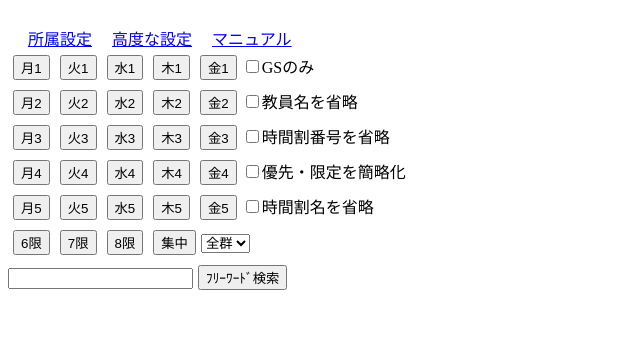
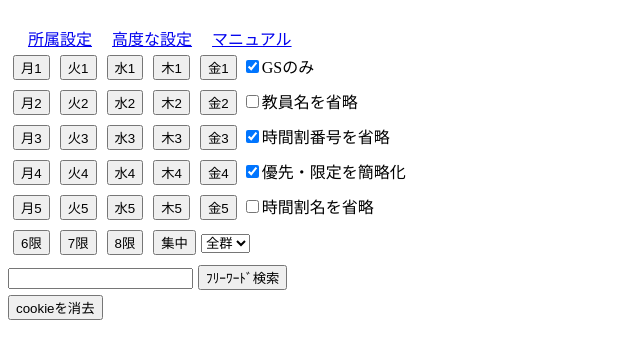
Before and after one commit to ogawa3427/risyu, a Flask app: template templates/index.html in a window 1280 px wide. Shown: the top 359 px of the page, without its empty margins (0-640 px from the left). Run offline with Flask 3, Linux system fonts and the light colour scheme; the template is opened without the code that fills it, so the values that code supplies are empty.

Commit message:
affまともに

```diff
--- a/templates/index.html
+++ b/templates/index.html
@@ -28,6 +28,8 @@
 
     <table id="myTable"></table>
 
+    <button onclick="clearCookies()">cookieを消去</button>
+
 <script>
     console.log('HogeHoge')
     let settings = ["whonlygs", "whotea", "whono", "whrya", "whoname" ]
@@ -47,18 +49,8 @@
         asofdisp.textContent = asof;
     //君は究極で完璧の
         theline = "{{ theline }}";
-        console.log("theline_loaded!");
 
-        let kidi = document.cookie; //クッキーを焼こう
         cookiereader()
-
-        if (kidi == "")  {
-            initc = ["role=032","whonlygs=1", "whotea=0", "whono=1", "whrya=1", "whoname=0", "digree=w"];
-            initc.forEach(function (item) {
-                document.cookie = item;
-            });
-            console.log("cookie initialized!");
-        }
     //SETTER
         document.getElementById("check1").checked = cookies.whonlygs == 1;
         document.getElementById("teaomit").checked = cookies.whotea == 1;
@@ -120,7 +112,13 @@
             let parts = kata[i].split('=');
             cookies[parts[0]] = parts[1];
         }
-        if (newperson !== "Y") {
+        let newperson = "N";  // Nは新規, Yは既存とする
+
+        if (typeof cookies.role === "undefined" || cookies.role == "") {
+            newperson = "Y";
+        }
+
+        if (newperson == "N") {
             for (let i = 0; i < rolelist.length; i++) {
                 roleDict[rolelist[i]] = parseInt(cookies.role.charAt(i), 10);
             }
@@ -315,6 +313,19 @@
         }
     }
 
+    function clearCookies() {
+        let allCookies = document.cookie.split(';');
+
+        for (let i = 0; i < allCookies.length; i++) {
+            let cookie = allCookies[i];
+            let eqPos = cookie.indexOf("=");
+            let name = eqPos > -1 ? cookie.substr(0, eqPos) : cookie;
+            document.cookie = name + "=;expires=Thu, 01 Jan 1970 00:00:00 GMT; path=/";
+        }
+        console.log("All cookies cleared!");
+    }
+
+
 
 
     window.onload = function() {
@@ -325,6 +336,26 @@
         buttons.forEach(function(button) {
             button.addEventListener("click", handleButtonClick);
         });
+
+        let newperson = "N";  // Nは新規, Yは既存とする
+
+        if (typeof cookies.role === "undefined" || cookies.role == "") {
+            newperson = "Y";
+        }
+
+        if (newperson == "Y") {
+            document.getElementById("check1").checked = true;
+            document.getElementById("teaomit").checked = false;
+            document.getElementById("check3").checked = true;
+            document.getElementById("check4").checked = true;
+            document.getElementById("check5").checked = false;
+
+            newperson = "N";
+        }
+
+        if (typeof cookies.role === "undefined" || cookies.role == "") {
+            alert("「所属設定」を行うことで\n「優先・限定を簡略化」が動作するようになります")
+        }
     }
 
 
```
